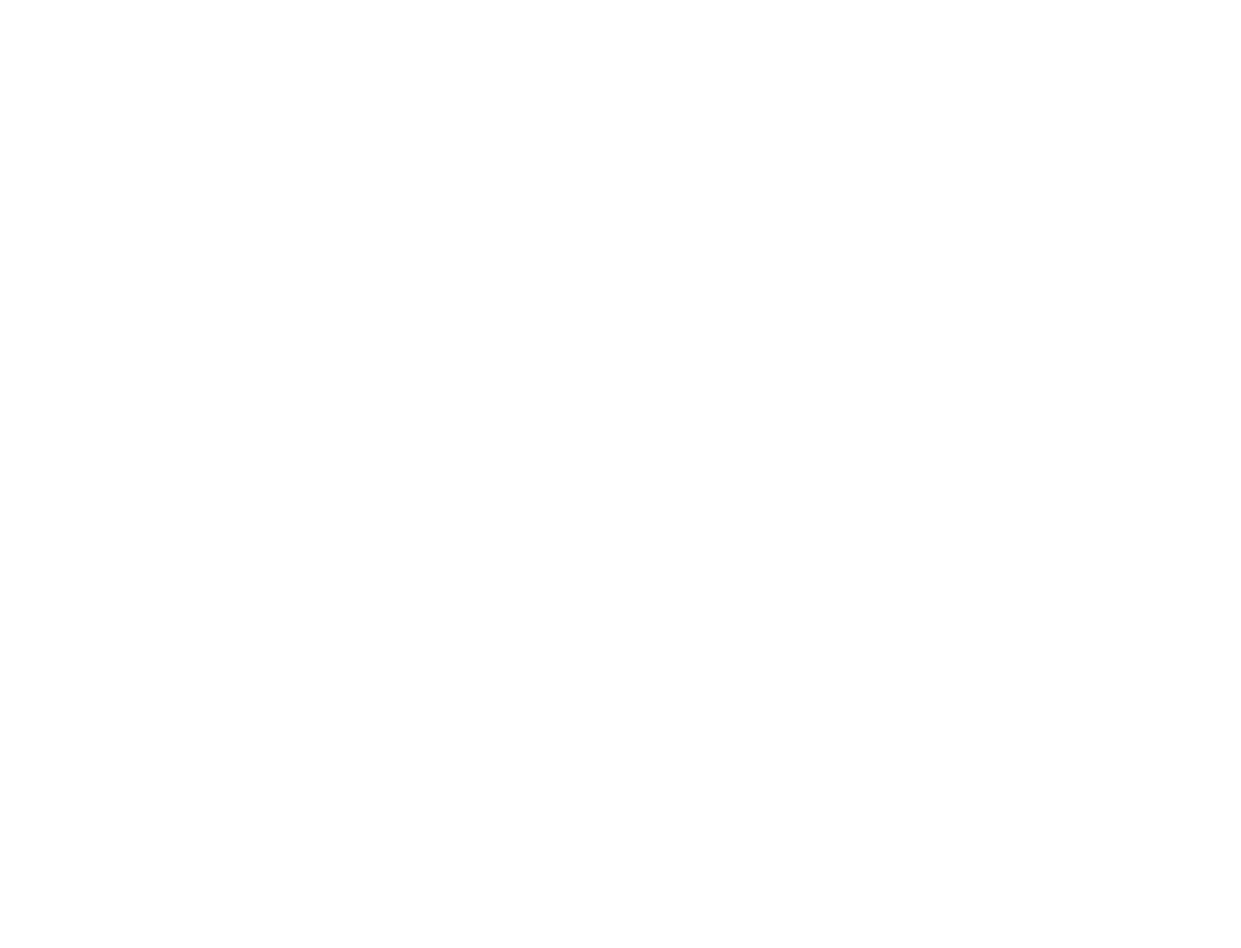
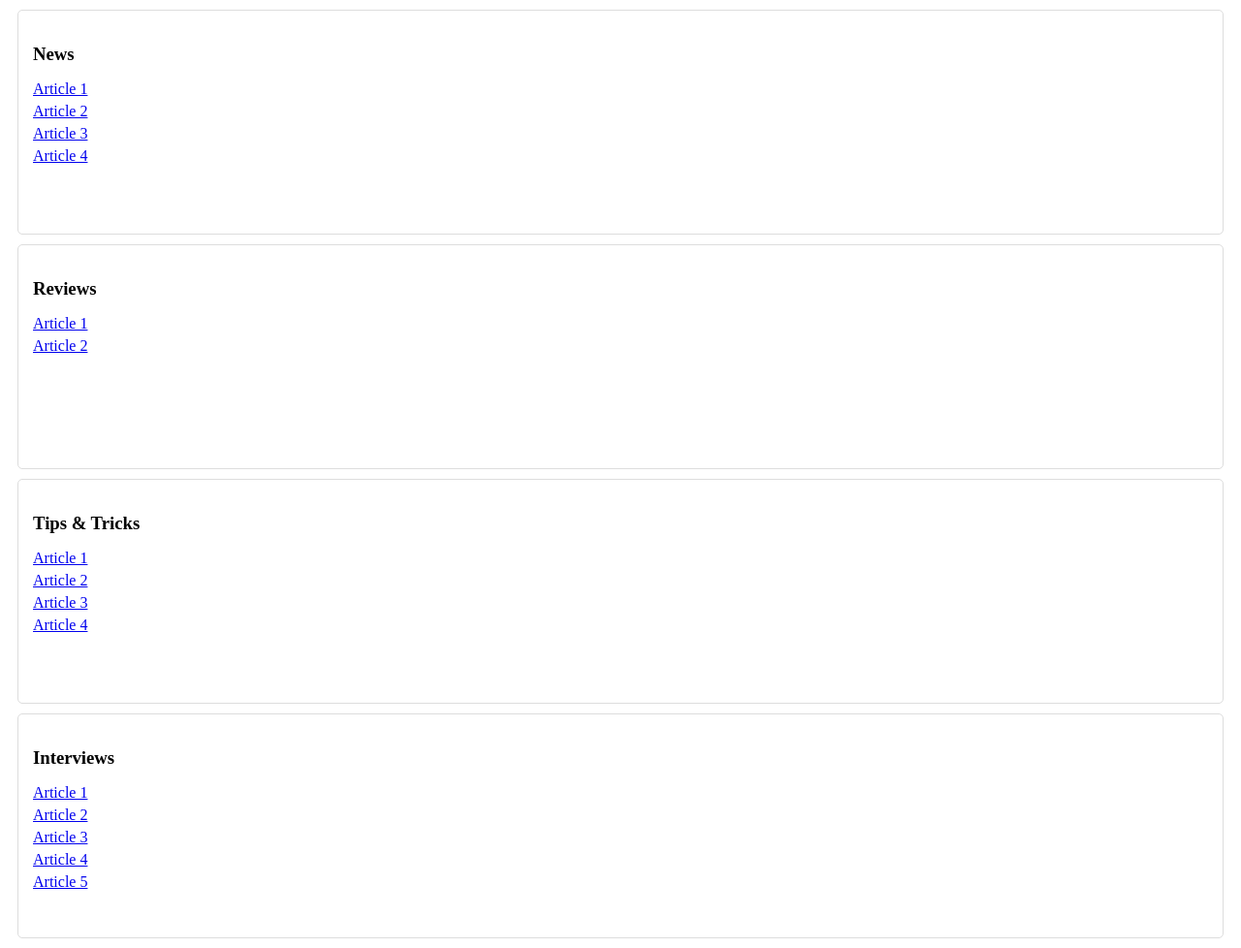
Before and after one commit to acciojob/blog-layout-Shreyasssonar, a website: page main.html in a window 1280 px wide. Shown: the whole page at 97% size. Before the commit the page ends 800 px from the top, so only its background shows below. Drawn offline with Linux system fonts and the light colour scheme.

Commit message:
created a submission

```diff
--- a/main.html
+++ b/main.html
@@ -7,6 +7,44 @@
 </head>
 
 <body>
+	<div class="blog-layout">
+  <div class="column">
+    <h3>News</h3>
+    <ul>
+      <li><a href="#">Article 1</a></li>
+      <li><a href="#">Article 2</a></li>
+      <li><a href="#">Article 3</a></li>
+      <li><a href="#">Article 4</a></li>
+    </ul>
+  </div>
+  <div class="column">
+    <h3>Reviews</h3>
+    <ul>
+      <li><a href="#">Article 1</a></li>
+      <li><a href="#">Article 2</a></li>
+    </ul>
+  </div>
+  <div class="column">
+    <h3>Tips & Tricks</h3>
+    <ul>
+      <li><a href="#">Article 1</a></li>
+      <li><a href="#">Article 2</a></li>
+      <li><a href="#">Article 3</a></li>
+      <li><a href="#">Article 4</a></li>
+    </ul>
+  </div>
+  <div class="column">
+    <h3>Interviews</h3>
+    <ul>
+      <li><a href="#">Article 1</a></li>
+      <li><a href="#">Article 2</a></li>
+      <li><a href="#">Article 3</a></li>
+      <li><a href="#">Article 4</a></li>
+      <li><a href="#">Article 5</a></li>
+    </ul>
+  </div>
+</div>
+
 	<!-- the entire body must be written by student -->
     <script type="text/javascript" src="./script.js">
 </script>
--- a/script.js
+++ b/script.js
@@ -1 +1,32 @@
 //your JS code here. If required.
+// Replace this with your actual blog data
+const blogData = {
+  categories: [
+    { title: "News", articles: [...] },
+    { title: "Reviews", articles: [...] },
+    { title: "Tips & Tricks", articles: [...] },
+    { title: "Interviews", articles: [...] },
+  ],
+};
+
+// Initialize template engine (e.g., Handlebars or Mustache)
+const template = document.getElementById("article-template").innerHTML;
+
+// Inject articles into each column
+blogData.categories.forEach((category) => {
+  const column = document.querySelector(".column");
+  column.innerHTML = Mustache.render(template, category); // Replace Mustache with your chosen template engine
+});
+
+// Adjust column heights dynamically (optional)
+function adjustColumnHeights() {
+  const columns = document.querySelectorAll(".column");
+  const maxHeight = Math.max(...columns.map((column) => column.offsetHeight));
+  columns.forEach((column) => column.style.minHeight = `${maxHeight}px`);
+}
+
+// Adjust heights on window resize
+window.addEventListener("resize", adjustColumnHeights);
+
+// Call adjust heights initially
+adjustColumnHeights();
--- a/styles.css
+++ b/styles.css
@@ -1 +1,35 @@
 /*  your css code here. If applicable */
+.blog-container {
+  display: flex;
+  width: 100%;
+  margin: 0 auto;
+  padding: 20px;
+}
+
+.columns-wrapper {
+  display: flex;
+  flex-wrap: wrap;
+  width: 100%;
+}
+
+.column {
+  flex: 1;
+  min-height: 200px;
+  padding: 15px;
+  border: 1px solid #ddd;
+  border-radius: 5px;
+  margin: 10px;
+}
+
+.column h3 {
+  margin-bottom: 10px;
+}
+
+ul {
+  list-style: none;
+  padding: 0;
+}
+
+li {
+  margin-bottom: 5px;
+}
```
